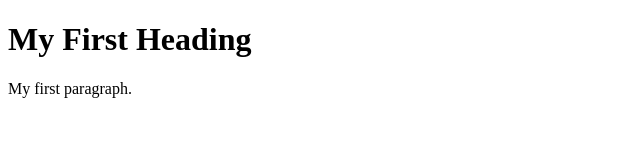
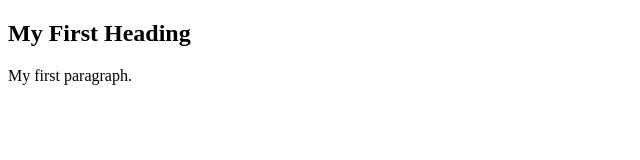
Before and after one commit to KushYadav/git-test, a plain HTML site: page index.html in a window 1280 px wide. Shown: the whole page, without its empty margins (0-640 px from the left). Drawn offline with Linux system fonts and the light colour scheme.

Commit message:
Heading Changed

```diff
--- a/index.html
+++ b/index.html
@@ -2,7 +2,7 @@
 <html>
 <body>
 
-<h1>My First Heading</h1>
+<h2>My First Heading</h2>
 <p>My first paragraph.</p>
 
 </body>
```
